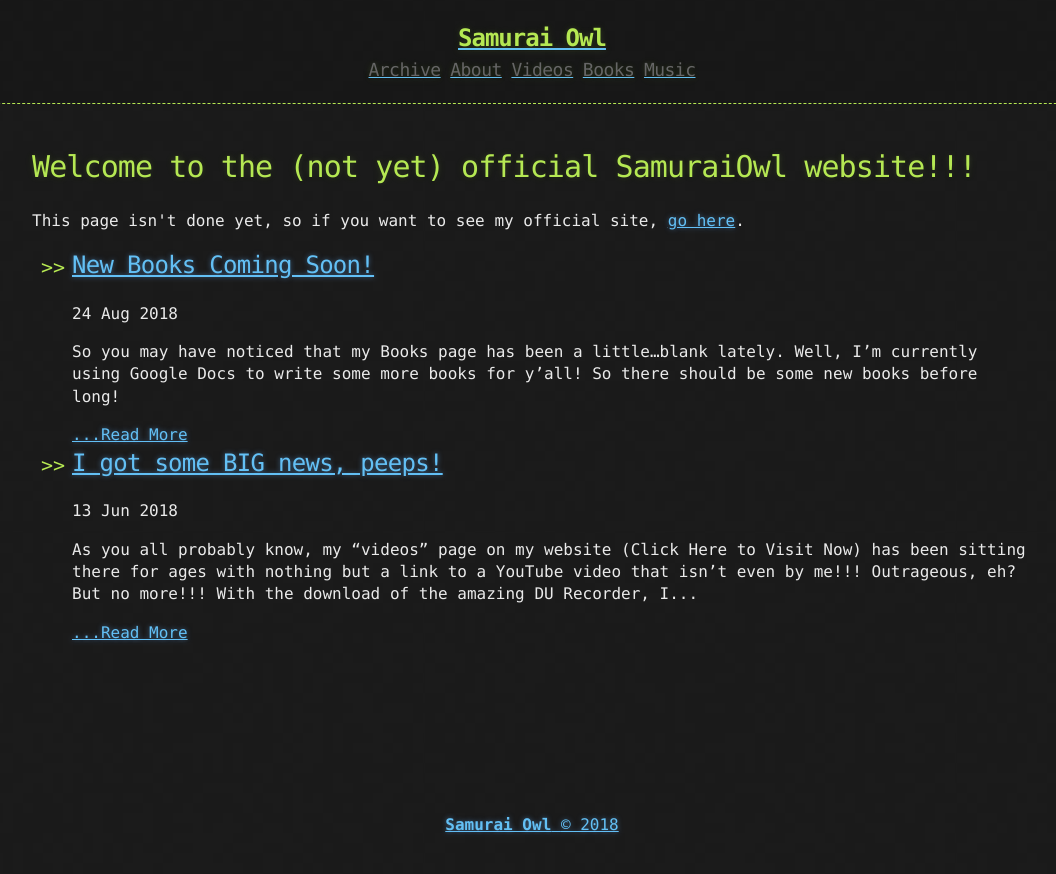
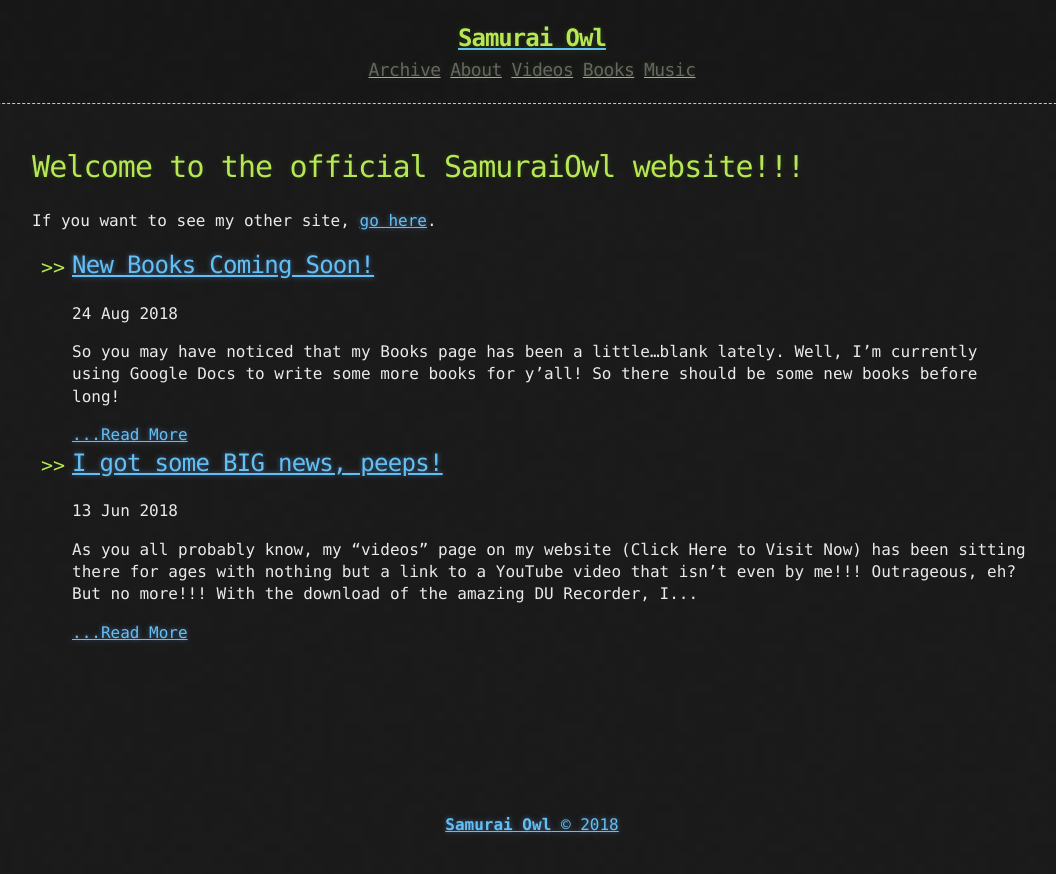
Before and after one commit to SamuraiOwl/samuraiowl.github.io, a Jekyll site: the page built from index.html, in a window 1280 px wide. Shown: the top 874 px of the page, without its empty margins (108-1164 px from the left). Built offline with Jekyll 4.4.1, drawn with Linux system fonts in a browser that asks for light colours; the list of posts is cut into pages by our own code.

Commit message:
Update index.html

```diff
--- a/index.html
+++ b/index.html
@@ -3,11 +3,11 @@ layout: default
 ---
 
 <h1>
-    Welcome to the (not yet) official SamuraiOwl website!!!
+    Welcome to the official SamuraiOwl website!!!
 </h1>
 
 <p>
-    This page isn't done yet, so if you want to see my official site, <a href="https://sites.google.com/view/samuraiowl" target="_blank">go here</a>.
+ If you want to see my other site, <a href="https://sites.google.com/view/samuraiowl" target="_blank">go here</a>.
 </p>
 
 <ul>
```
